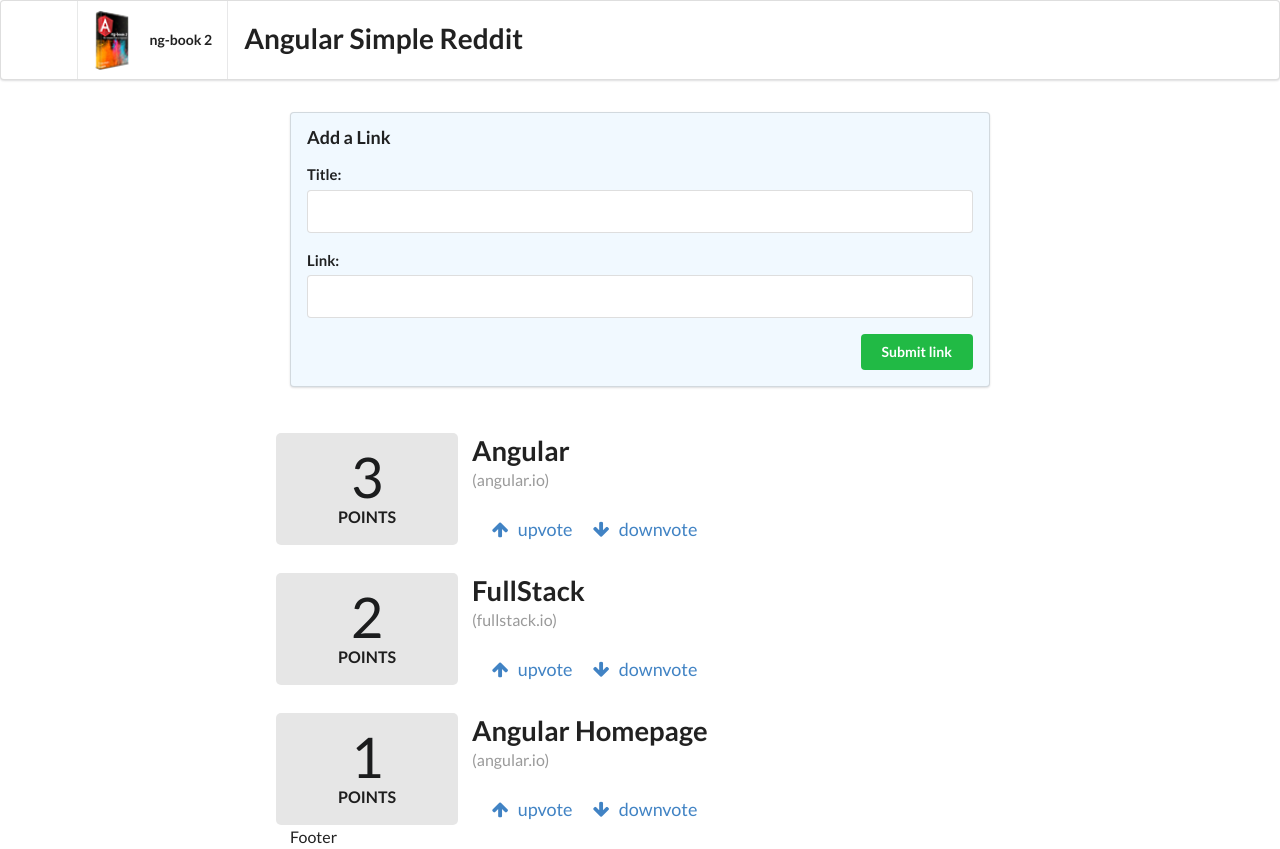
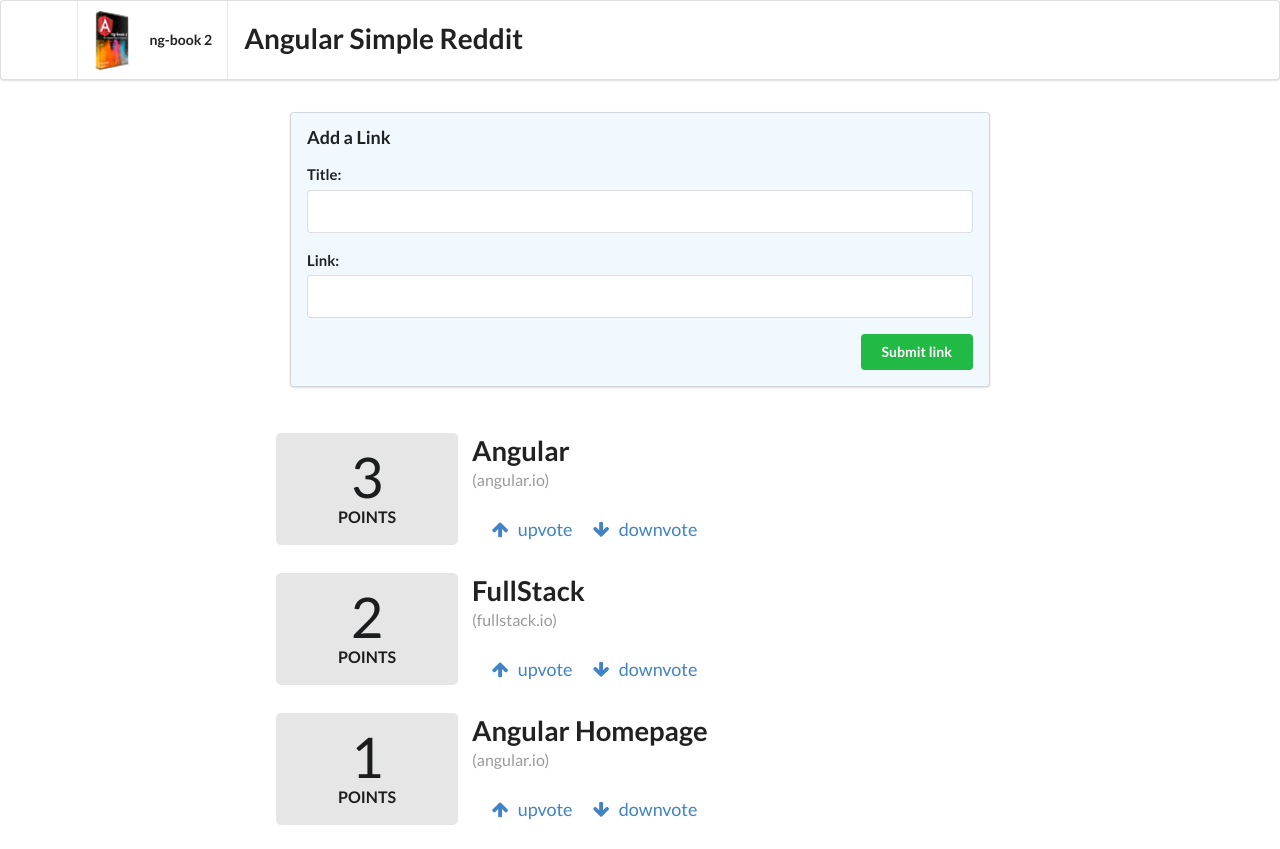
Before and after one commit to ricardomancilla/Angular-Reddit, an Angular app: page / in a window 1280 px wide. Built offline with nearby package versions, Linux system fonts and the light colour scheme.

Commit message:
Remove footer

```diff
--- a/src/app/app.component.html
+++ b/src/app/app.component.html
@@ -15,5 +15,3 @@
 <div class="ui grid posts">
   <app-article *ngFor="let _article of sortedArticles()" [article]="_article"></app-article>
 </div>
-
-<div class="footer">Footer</div>
```
